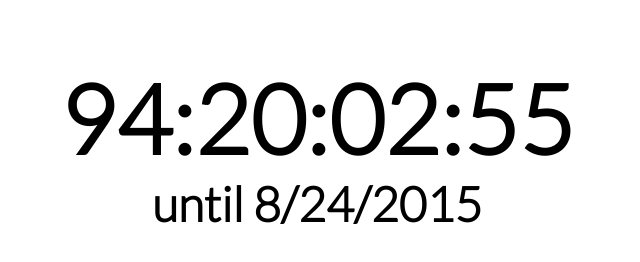
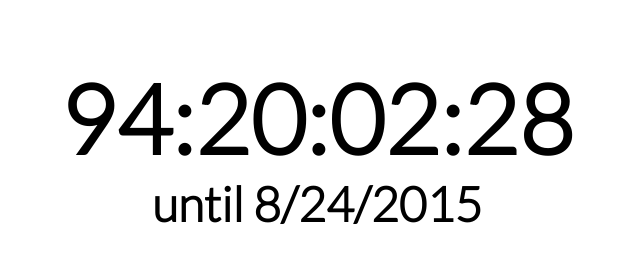
Before and after one commit to the-mausoleum/js-countdown, a plain HTML site: page index.html in a window 1280 px wide. Shown: the whole page, without its empty margins (323-963 px from the left). Drawn offline with Linux system fonts and the light colour scheme.

Commit message:
Fix time calculation

```diff
--- a/countdown.js
+++ b/countdown.js
@@ -3,6 +3,16 @@
 var Countdown = function (timerEle, dateEle, options) {
     this.timerEle = timerEle;
     this.dateEle = dateEle;
+
+    options = options || {};
+    options = {
+        year: options.year || 2016,
+        month: options.month || 1,
+        day: options.day || 1,
+        hours: options.hours || 0,
+        minutes: options.minutes || 0,
+        seconds: options.seconds || 0
+    };
 
     this.then = new Date();
 
@@ -11,6 +21,7 @@ var Countdown = function (timerEle, dateEle, options) {
     this.then.setDate(options.day);
     this.then.setHours(options.hours);
     this.then.setMinutes(options.minutes);
+    this.then.setSeconds(options.seconds);
 
     var self = this;
 
@@ -20,15 +31,21 @@ var Countdown = function (timerEle, dateEle, options) {
         var milliseconds = self.then.getTime() - now.getTime();
 
         var seconds = Math.floor(milliseconds / 1000);
+
         var minutes = Math.floor(seconds / 60);
+        seconds -= minutes * 60;
+
         var hours = Math.floor(minutes / 60);
+        minutes -= hours * 60;
+
         var days = Math.floor(hours / 24);
+        hours -= days * 24;
 
         if (milliseconds - 1000 < 0) {
             clearInterval(self.counter);
         }
 
-        document.getElementById(self.timerEle).innerHTML = days + ':' + pad(hours % 24) + ':' + pad(minutes % 60) + ':' + pad(seconds % 60);
+        document.getElementById(self.timerEle).innerHTML = days + ':' + pad(hours) + ':' + pad(minutes) + ':' + pad(seconds);
         document.getElementById(self.dateEle).innerHTML = 'until ' + (self.then.getMonth() + 1) + '/' + self.then.getDate() + '/' + self.then.getFullYear();
     }, 1000);
 
--- a/index.html
+++ b/index.html
@@ -22,9 +22,7 @@
         var countdown = new Countdown('timer', 'date', {
             year: 2015,
             month: 8,
-            day: 24,
-            hours: 0,
-            minutes: 0
+            day: 24
         });
     </script>
 </body>
```
